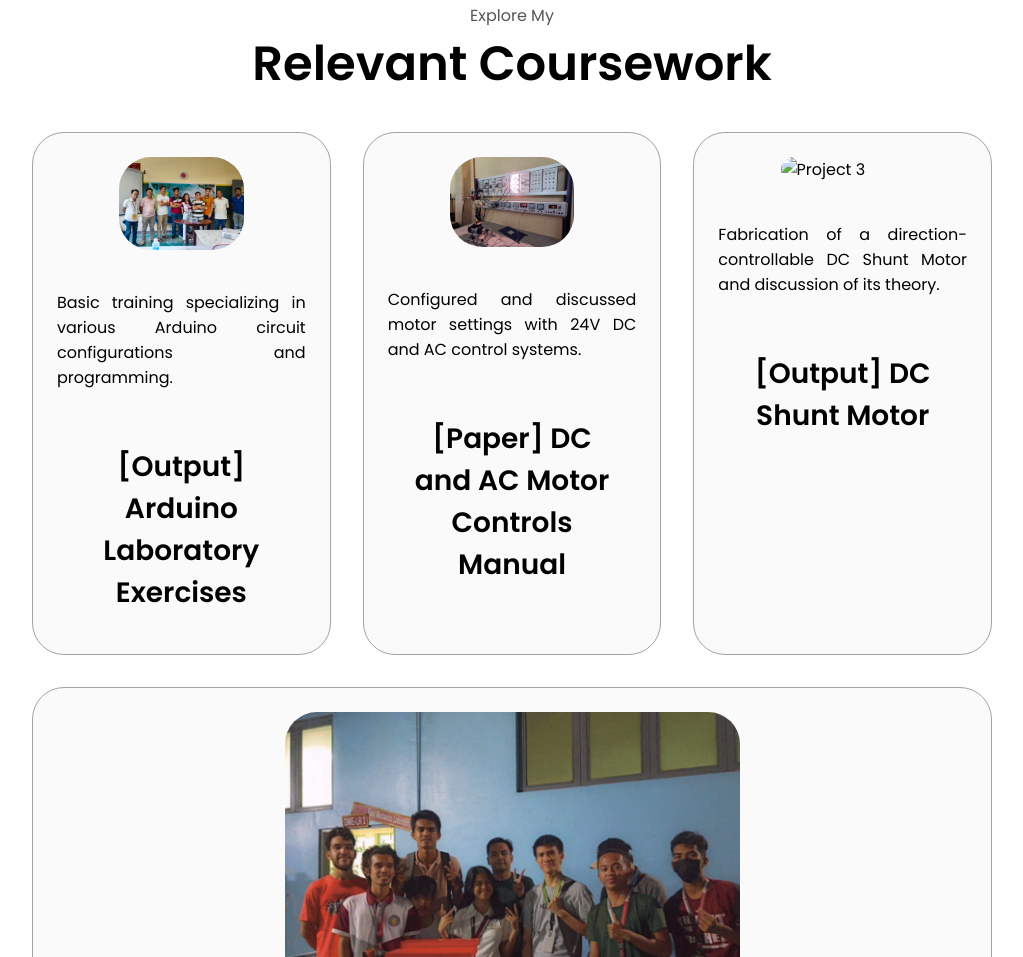
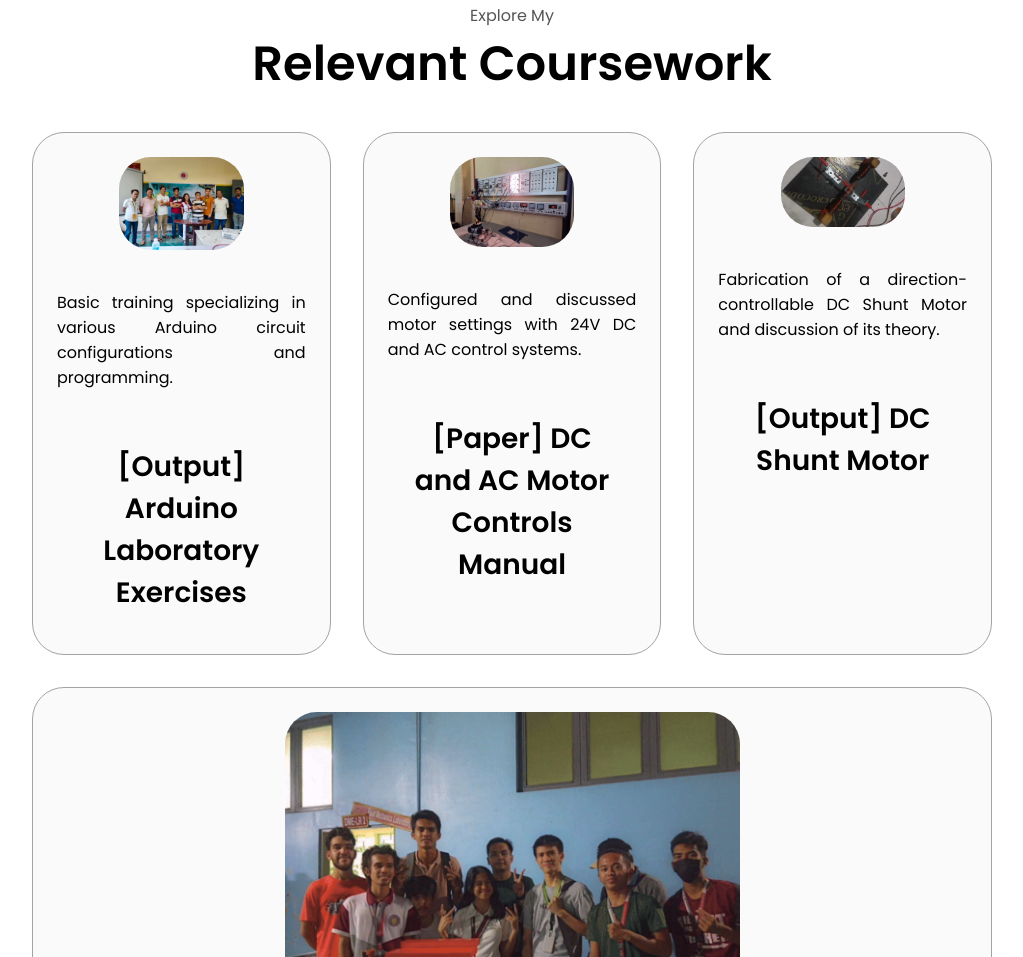
Before and after one commit to chrryroseyy/portfolio, a plain HTML site: page index.html in a window 1280 px wide. Shown: the part 1693-2650 px from the top of the page, without its empty margins (128-1151 px from the left). Drawn offline with Linux system fonts and the light colour scheme.

Commit message:
Add files via upload

```diff
--- a/index.html
+++ b/index.html
@@ -126,7 +126,7 @@
           <div class="details-container color-container">
             <div class="article-container">
               <img
-                src="./dc motor.png"
+                src="./Screenshot 2024-10-02 125832.png"
                 alt="Project 3"
                 class="project-img"
                 <p>Fabrication of a direction-controllable DC Shunt Motor and discussion of its theory.</p>
```
Also changed, not shown: Screenshot 2024-10-02 125832.png (added).
